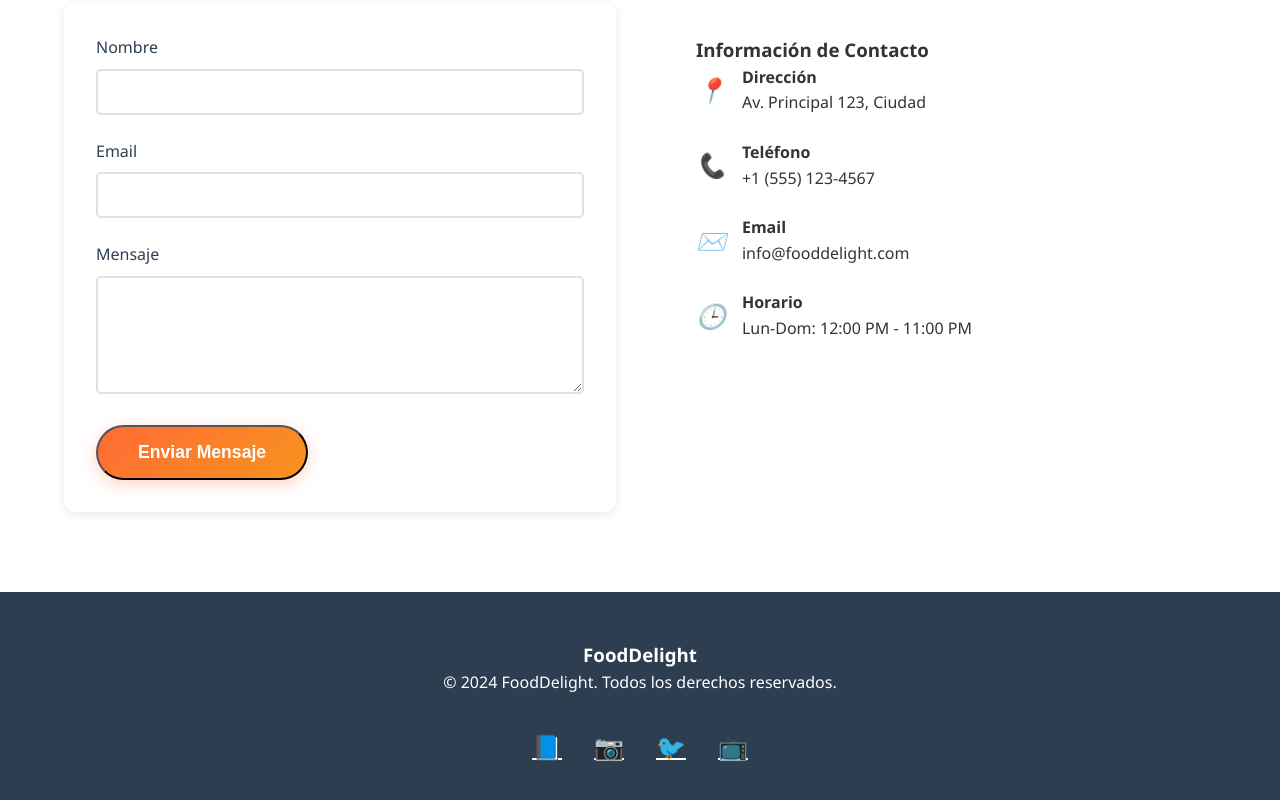
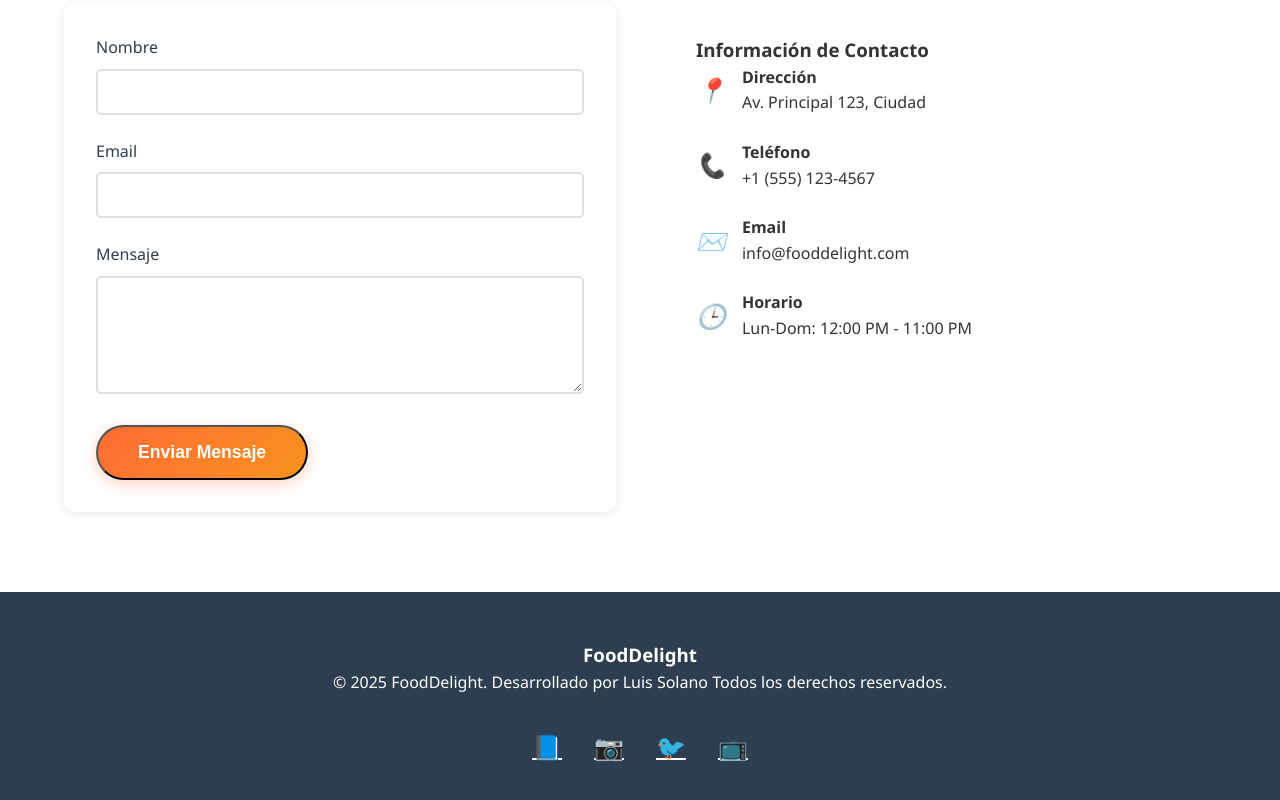
Before and after one commit to sheynner-dev/FoodDelight, a plain HTML site: page index.html in a window 1280 px wide. Shown: the part 3459-4259 px from the top of the page. Drawn offline with Linux system fonts and the light colour scheme.

Commit message:
Sheynner modifico index.html

```diff
--- a/index.html
+++ b/index.html
@@ -204,7 +204,7 @@
     <footer>
         <div class="footer-content">
             <h3>FoodDelight</h3>
-            <p>&copy; 2024 FoodDelight. Todos los derechos reservados.</p>
+            <p>&copy; 2025 FoodDelight. Desarrollado por Luis Solano Todos los derechos reservados.</p>
             <div class="social-links">
                 <a href="#" aria-label="Facebook">📘</a>
                 <a href="#" aria-label="Instagram">📷</a>
```
